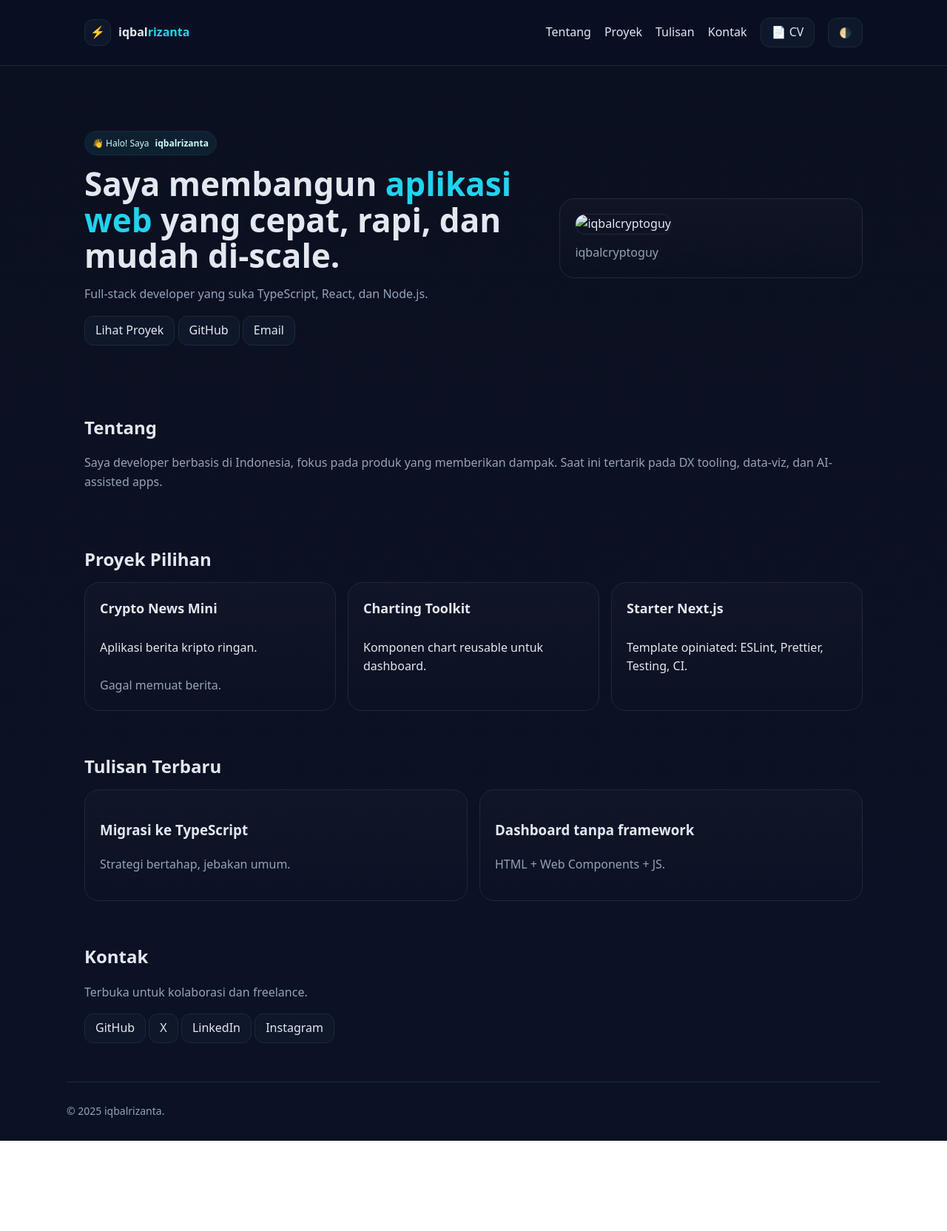
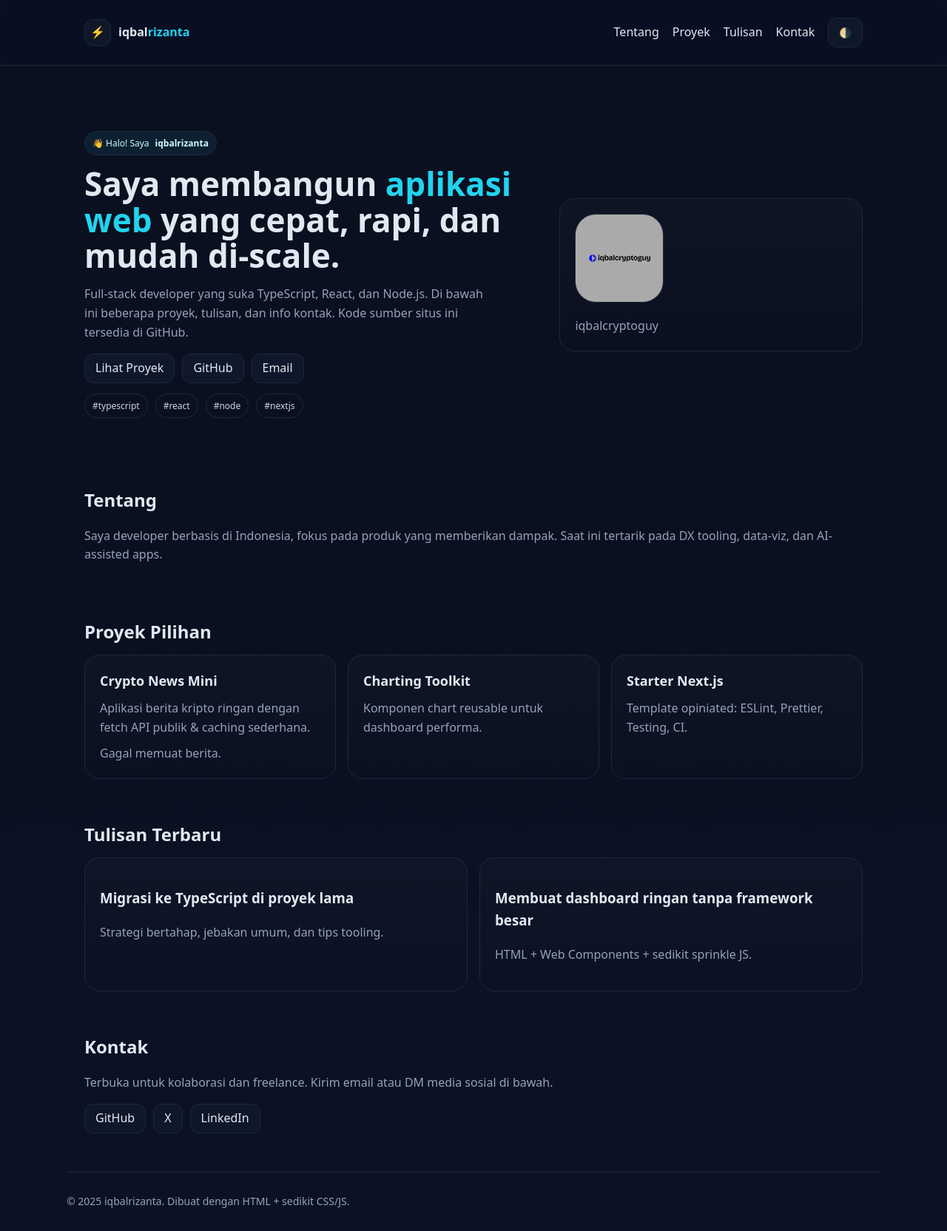
Before and after one commit to irizanta33-ui/irizanta33-ui.github.io, a plain HTML site: page index.html in a window 1280 px wide. Shown: the whole page at 74% size. Before the commit the page ends 1542 px from the top, so only its background shows below. Drawn offline with Linux system fonts and the light colour scheme; no server answers.

Commit message:
Update index.html

```diff
--- a/index.html
+++ b/index.html
@@ -6,23 +6,28 @@
   <title>Portofolio • iqbalrizanta</title>
   <meta name="description" content="Portofolio sederhana untuk GitHub Pages: profil, proyek, artikel, dan kontak." />
   <meta name="theme-color" content="#0f172a" />
+  <meta property="og:title" content="Portofolio • iqbalrizanta" />
+  <meta property="og:description" content="Portofolio sederhana untuk GitHub Pages: profil, proyek, artikel, dan kontak." />
+  <meta property="og:type" content="website" />
+  <meta property="og:image" content="https://dummyimage.com/1200x630/0f172a/ffffff&text=Portofolio" />
   <style>
     :root{
       --bg:#0b1020; --card:#0f172a; --muted:#94a3b8; --text:#e2e8f0; --accent:#22d3ee; --ring:#38bdf8; --border:#1e293b;
     }
     *{box-sizing:border-box}
     html{scroll-behavior:smooth}
-    body{margin:0;font:16px/1.6 system-ui,-apple-system,Segoe UI,Roboto,Ubuntu,"Helvetica Neue",Arial,"Noto Sans",sans-serif;background:linear-gradient(180deg,#0b1020,#0c1226);color:var(--text)}
-
+    body{margin:0;font:16px/1.6 system-ui,-apple-system,Segoe UI,Roboto,Ubuntu,"Helvetica Neue",Arial,"Noto Sans",sans-serif;background:linear-gradient(180deg,#0b1020, #0b1020 50%, #0c1226);color:var(--text)}
     a{color:inherit;text-decoration:none}
     .container{max-width:1100px;margin:auto;padding:24px}
     .nav{position:sticky;top:0;backdrop-filter:saturate(160%) blur(8px);background:rgba(11,16,32,.6);border-bottom:1px solid var(--border);z-index:50}
     .nav-inner{display:flex;align-items:center;justify-content:space-between;gap:16px}
     .brand{display:flex;align-items:center;gap:10px;font-weight:700}
     .brand-badge{display:grid;place-items:center;width:36px;height:36px;border-radius:12px;background:var(--card);border:1px solid var(--border)}
+    .nav a:hover{opacity:.9}
     .menu{display:flex;gap:18px;align-items:center}
     .btn{display:inline-grid;place-items:center;height:40px;padding:0 14px;border-radius:12px;border:1px solid var(--border);background:var(--card);transition:transform .05s ease, box-shadow .2s ease}
     .btn:hover{box-shadow:0 10px 30px rgba(34,211,238,.1)}
+    .btn:active{transform:scale(.98)}
     .accent{color:var(--accent)}
 
     .hero{display:grid;grid-template-columns:1.2fr .8fr;gap:28px;align-items:center;padding:64px 0}
@@ -43,76 +48,89 @@
 
     .project{display:flex;flex-direction:column;gap:10px}
     .project h3{margin:0;font-size:18px}
+    .project p{margin:0;color:var(--muted)}
+
     .footer{padding:28px 0;border-top:1px solid var(--border);color:var(--muted);font-size:14px}
+
+    .kbd{font-family:ui-monospace,SFMono-Regular,Menlo,Monaco,Consolas,monospace;border:1px solid var(--border);padding:2px 6px;border-radius:6px;background:#0b1224}
+
+    .row{display:flex;gap:10px;flex-wrap:wrap}
+    .input{height:44px;border-radius:12px;border:1px solid var(--border);background:#0a1122;color:var(--text);padding:0 12px;outline:0}
+    .input:focus{box-shadow:0 0 0 4px rgba(56,189,248,.15)}
 
     .avatar{width:120px;height:120px;border-radius:28px;border:1px solid var(--border);object-fit:cover}
 
-    /* Scroll-to-top button */
-    #scrollTopBtn {
-      position: fixed; bottom: 30px; right: 30px; z-index: 99;
-      border: none; outline: none;
-      background: var(--accent); color:#0f172a;
-      cursor: pointer; padding:14px; border-radius:50%; font-size:18px;
-      display: none; transition:opacity .3s ease;
-    }
-    #scrollTopBtn:hover {opacity:.8;}
+    .badge{display:inline-flex;align-items:center;gap:8px}
+    .svg{width:18px;height:18px}
 
-    /* Fade animation */
-    .fade{opacity:0; transform:translateY(30px); transition:all .6s ease;}
-    .fade.show{opacity:1; transform:translateY(0);}
+    /* small hover cards */
+    .hvr{position:relative;overflow:hidden}
+    .hvr::after{content:"";position:absolute;inset:-200% -40%;background:radial-gradient(40% 30% at 50% 50%, rgba(34,211,238,.15), transparent 60%);transform:translateY(-30%);transition:transform .5s ease}
+    .hvr:hover::after{transform:translateY(0)}
   </style>
 </head>
 <body>
   <header class="nav">
     <div class="container nav-inner">
-      <a href="#" class="brand"><span class="brand-badge">⚡</span><span>iqbal<span class="accent">rizanta</span></span></a>
+      <a href="#" class="brand">
+        <span class="brand-badge">⚡</span>
+        <span>iqbal<span class="accent">rizanta</span></span>
+      </a>
       <nav class="menu">
-        <a href="#about">Tentang</a><a href="#projects">Proyek</a><a href="#writing">Tulisan</a><a href="#contact">Kontak</a>
-        <a class="btn" href="cv.pdf" download>📄 CV</a>
-        <button class="btn" id="themeBtn">🌗</button>
+        <a href="#about">Tentang</a>
+        <a href="#projects">Proyek</a>
+        <a href="#writing">Tulisan</a>
+        <a href="#contact">Kontak</a>
+        <button class="btn" id="themeBtn" aria-label="Toggle tema">🌗</button>
       </nav>
     </div>
   </header>
 
   <main class="container">
     <!-- HERO -->
-    <section class="hero fade">
+    <section class="hero">
       <div>
         <span class="tag">👋 Halo! Saya <strong>iqbalrizanta</strong></span>
         <h1 class="title">Saya membangun <span class="accent">aplikasi web</span> yang cepat, rapi, dan mudah di-scale.</h1>
-        <p class="lead">Full-stack developer yang suka TypeScript, React, dan Node.js.</p>
+        <p class="lead">Full-stack developer yang suka TypeScript, React, dan Node.js. Di bawah ini beberapa proyek, tulisan, dan info kontak. Kode sumber situs ini tersedia di GitHub.</p>
         <div class="row" style="margin-top:16px">
-          <a class="btn" href="#projects">Lihat Proyek</a>
-          <a class="btn" href="https://github.com/" target="_blank">GitHub</a>
-          <a class="btn" href="mailto:emailkamu@contoh.com">Email</a>
+          <a class="btn hvr" href="#projects">Lihat Proyek</a>
+          <a class="btn hvr" href="https://github.com/" target="_blank" rel="noopener">GitHub</a>
+          <a class="btn hvr" href="mailto:emailkamu@contoh.com">Email</a>
+        </div>
+        <div class="row" style="margin-top:14px">
+          <span class="chip">#typescript</span>
+          <span class="chip">#react</span>
+          <span class="chip">#node</span>
+          <span class="chip">#nextjs</span>
         </div>
       </div>
       <div class="card">
-        <img src="logo.png" alt="iqbalcryptoguy" class="avatar" />
+        <img src="Screenshot 2025-09-02 230308.png" alt="iqbalcryptoguy" class="avatar" />
         <div style="margin-top:12px" class="muted">iqbalcryptoguy</div>
       </div>
     </section>
 
     <!-- ABOUT -->
-    <section id="about" class="section fade">
+    <section id="about" class="section">
       <h2>Tentang</h2>
       <p class="muted">Saya developer berbasis di Indonesia, fokus pada produk yang memberikan dampak. Saat ini tertarik pada DX tooling, data-viz, dan AI-assisted apps.</p>
     </section>
 
     <!-- PROJECTS -->
-    <section id="projects" class="section fade">
+    <section id="projects" class="section">
       <h2>Proyek Pilihan</h2>
       <div class="grid grid-3">
-        <article class="card project">
+        <article class="card project hvr">
           <h3>Crypto News Mini</h3>
-          <p>Aplikasi berita kripto ringan.</p>
+          <p>Aplikasi berita kripto ringan dengan fetch API publik & caching sederhana.</p>
           <div id="crypto-news" class="muted">Memuat berita kripto...</div>
         </article>
-        <article class="card project">
+        <article class="card project hvr">
           <h3>Charting Toolkit</h3>
-          <p>Komponen chart reusable untuk dashboard.</p>
+          <p>Komponen chart reusable untuk dashboard performa.</p>
         </article>
-        <article class="card project">
+        <article class="card project hvr">
           <h3>Starter Next.js</h3>
           <p>Template opiniated: ESLint, Prettier, Testing, CI.</p>
         </article>
@@ -120,69 +138,89 @@
     </section>
 
     <!-- WRITING -->
-    <section id="writing" class="section fade">
+    <section id="writing" class="section">
       <h2>Tulisan Terbaru</h2>
       <div class="grid grid-2">
-        <article class="card"><h3>Migrasi ke TypeScript</h3><p class="muted">Strategi bertahap, jebakan umum.</p></article>
-        <article class="card"><h3>Dashboard tanpa framework</h3><p class="muted">HTML + Web Components + JS.</p></article>
+        <article class="card hvr">
+          <h3>Migrasi ke TypeScript di proyek lama</h3>
+          <p class="muted">Strategi bertahap, jebakan umum, dan tips tooling.</p>
+        </article>
+        <article class="card hvr">
+          <h3>Membuat dashboard ringan tanpa framework besar</h3>
+          <p class="muted">HTML + Web Components + sedikit sprinkle JS.</p>
+        </article>
       </div>
     </section>
 
     <!-- CONTACT -->
-    <section id="contact" class="section fade">
+    <section id="contact" class="section">
       <h2>Kontak</h2>
-      <p class="muted">Terbuka untuk kolaborasi dan freelance.</p>
+      <p class="muted">Terbuka untuk kolaborasi dan freelance. Kirim email atau DM media sosial di bawah.</p>
       <div class="row" style="margin-top:12px">
-        <a class="btn" href="https://github.com/" target="_blank">GitHub</a>
-        <a class="btn" href="https://x.com/" target="_blank">X</a>
-        <a class="btn" href="https://www.linkedin.com/" target="_blank">LinkedIn</a>
-        <a class="btn" href="https://instagram.com/" target="_blank">Instagram</a>
+        <a class="btn" href="https://github.com/" target="_blank" rel="noopener">GitHub</a>
+        <a class="btn" href="https://x.com/" target="_blank" rel="noopener">X</a>
+        <a class="btn" href="https://www.linkedin.com/" target="_blank" rel="noopener">LinkedIn</a>
       </div>
     </section>
   </main>
 
   <footer class="container footer">
-    <span>© <span id="year"></span> iqbalrizanta.</span>
+    <span>© <span id="year"></span> iqbalrizanta. Dibuat dengan HTML + sedikit CSS/JS.</span>
   </footer>
-
-  <!-- Scroll-to-top -->
-  <button id="scrollTopBtn">⬆</button>
 
   <script>
     // Tahun otomatis
     document.getElementById('year').textContent = new Date().getFullYear();
 
-    // Dark/Light toggle
-    const THEME_KEY='pref-theme';const btn=document.getElementById('themeBtn');
-    function setTheme(mode){if(mode==='light'){document.documentElement.style.setProperty('--bg','#f8fafc');document.documentElement.style.setProperty('--card','#ffffff');document.documentElement.style.setProperty('--text','#0f172a');document.documentElement.style.setProperty('--muted','#475569');document.documentElement.style.setProperty('--border','#e2e8f0');document.body.style.background='linear-gradient(180deg,#f8fafc,#f1f5f9)';}else{document.documentElement.style.removeProperty('--bg');document.documentElement.style.removeProperty('--card');document.documentElement.style.removeProperty('--text');document.documentElement.style.removeProperty('--muted');document.documentElement.style.removeProperty('--border');document.body.style.background='linear-gradient(180deg,#0b1020,#0c1226)';}localStorage.setItem(THEME_KEY,mode);}
-    const saved=localStorage.getItem(THEME_KEY);if(saved) setTheme(saved);
-    btn.addEventListener('click',()=>{const now=localStorage.getItem(THEME_KEY)==='light'?'dark':'light';setTheme(now);});
+    // Dark/Light toggle + simpan preferensi
+    const THEME_KEY = 'pref-theme';
+    const btn = document.getElementById('themeBtn');
+    function setTheme(mode){
+      if(mode==='light'){
+        document.documentElement.style.setProperty('--bg','#f8fafc');
+        document.documentElement.style.setProperty('--card','#ffffff');
+        document.documentElement.style.setProperty('--text','#0f172a');
+        document.documentElement.style.setProperty('--muted','#475569');
+        document.documentElement.style.setProperty('--border','#e2e8f0');
+        document.body.style.background = 'linear-gradient(180deg,#f8fafc,#f1f5f9)';
+      }else{
+        document.documentElement.style.removeProperty('--bg');
+        document.documentElement.style.removeProperty('--card');
+        document.documentElement.style.removeProperty('--text');
+        document.documentElement.style.removeProperty('--muted');
+        document.documentElement.style.removeProperty('--border');
+        document.body.style.background = 'linear-gradient(180deg,#0b1020,#0c1226)';
+      }
+      localStorage.setItem(THEME_KEY, mode);
+    }
+    const saved = localStorage.getItem(THEME_KEY);
+    if(saved) setTheme(saved);
+    btn.addEventListener('click',()=>{
+      const now = localStorage.getItem(THEME_KEY) === 'light' ? 'dark' : 'light';
+      setTheme(now);
+    });
 
-    // Crypto News
+    // Crypto News fetch
     async function loadCryptoNews(){
       try{
-        const res=await fetch("https://api.coingecko.com/api/v3/news");
-        const data=await res.json();
-        const container=document.getElementById("crypto-news");
-        container.innerHTML="";
+        const res = await fetch("https://api.coingecko.com/api/v3/news");
+        const data = await res.json();
+        const container = document.getElementById("crypto-news");
+        container.innerHTML = "";
         data.data.slice(0,3).forEach(n=>{
-          const a=document.createElement("a");
-          a.href=n.url;a.target="_blank";a.textContent="• "+n.title;
-          a.style.display="block";container.appendChild(a);
+          const a = document.createElement("a");
+          a.href = n.url;
+          a.target = "_blank";
+          a.rel = "noopener";
+          a.textContent = "• " + n.title;
+          a.style.display = "block";
+          container.appendChild(a);
         });
-      }catch(e){document.getElementById("crypto-news").textContent="Gagal memuat berita.";}
+      }catch(e){
+        document.getElementById("crypto-news").textContent = "Gagal memuat berita.";
+      }
     }
     loadCryptoNews();
-
-    // Scroll to top
-    const scrollBtn=document.getElementById("scrollTopBtn");
-    window.onscroll=()=>{if(document.documentElement.scrollTop>300){scrollBtn.style.display="block";}else{scrollBtn.style.display="none";}};
-    scrollBtn.onclick=()=>{window.scrollTo({top:0,behavior:"smooth"});};
-
-    // Fade-in on scroll
-    const faders=document.querySelectorAll(".fade");
-    const observer=new IntersectionObserver(entries=>{entries.forEach(e=>{if(e.isIntersecting)e.target.classList.add("show");});},{threshold:0.2});
-    faders.forEach(f=>observer.observe(f));
   </script>
 </body>
 </html>
```
